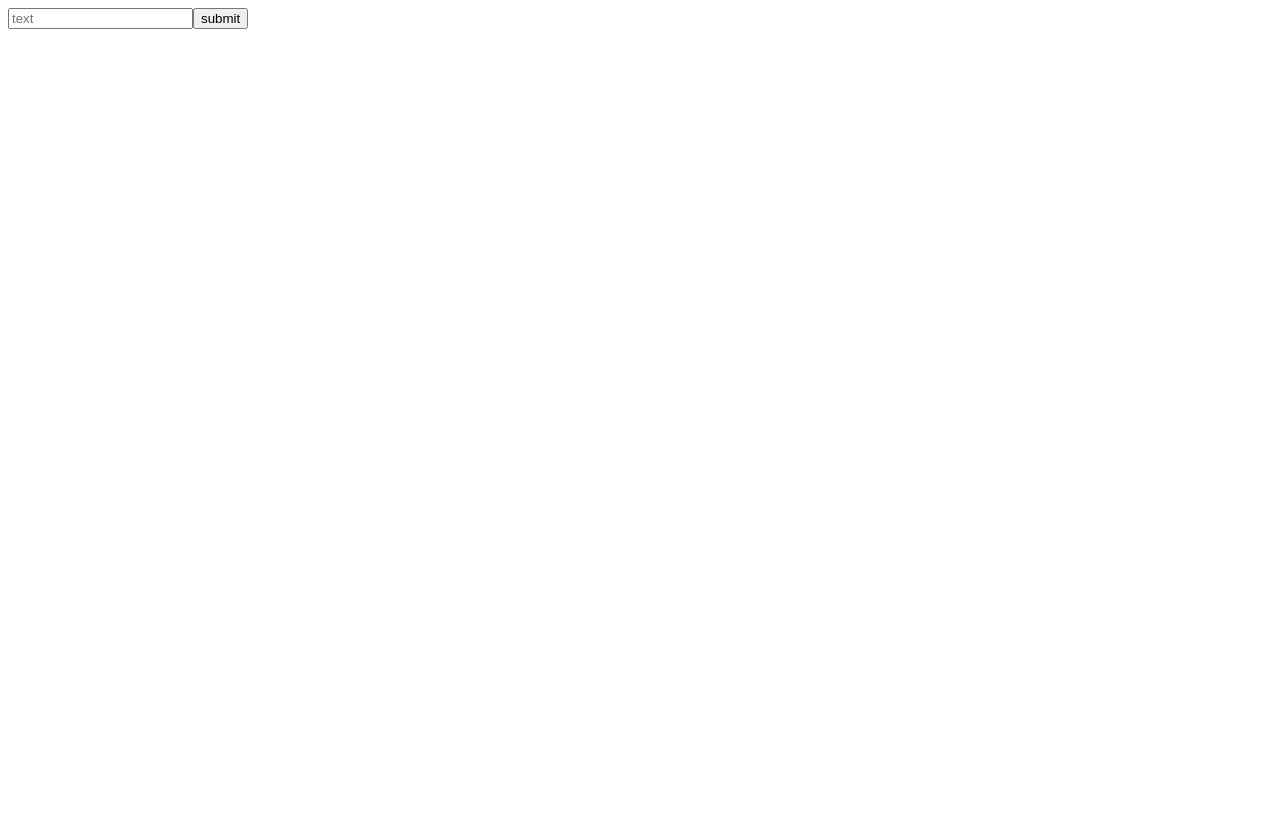
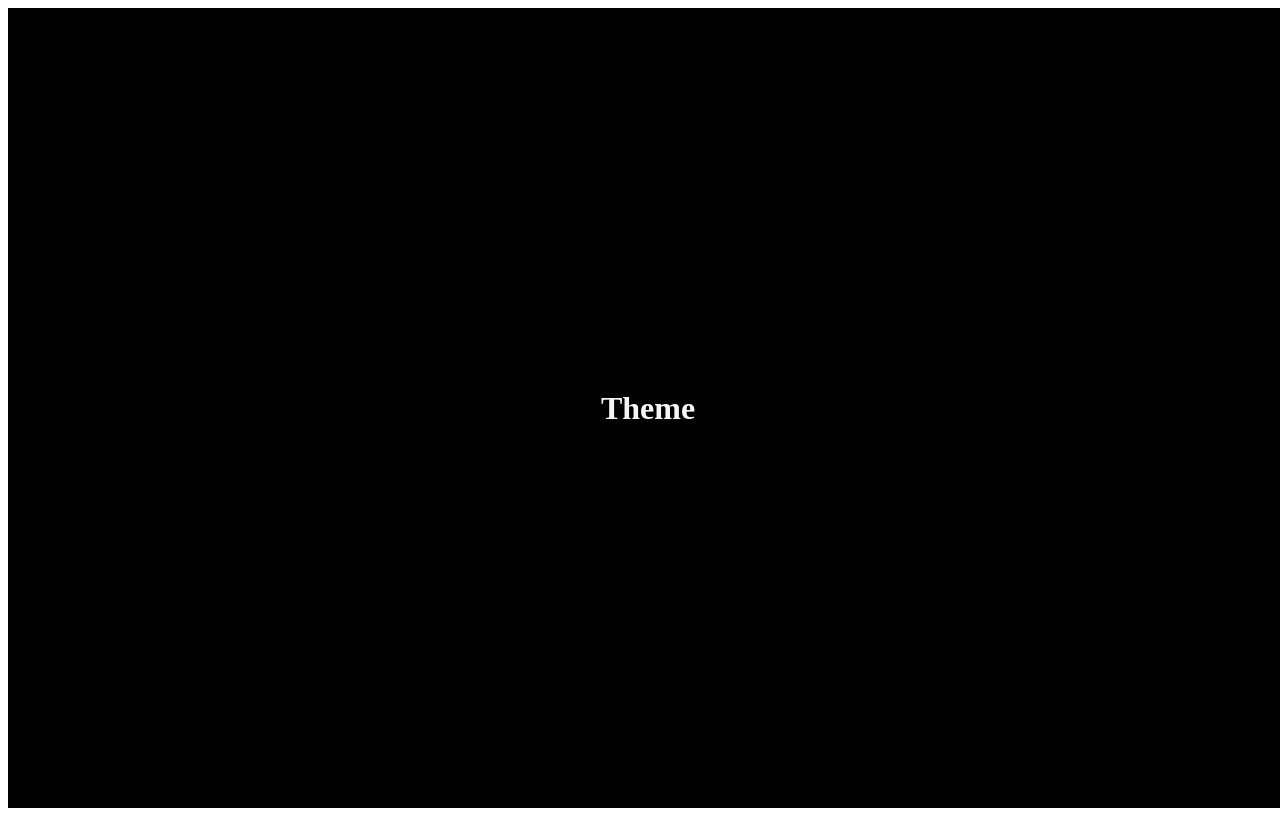
Before and after one commit to Inginginging/Coin_Tracker, a React (Create React App) app: page / in a window 1280 px wide. Built offline with nearby package versions, Linux system fonts and the light colour scheme.

Commit message:
Theme using TS & styled-component

```diff
--- a/src/App.tsx
+++ b/src/App.tsx
@@ -1,27 +1,23 @@
-import React, { useState } from "react";
+import styled from "styled-components";
+
+const Container = styled.div`
+  width: 100vw;
+  height: 100vh;
+  display: flex;
+  justify-content: center;
+  align-items: center;
+  //ThemeProvider로 감싸져 있는 App이므로 theme의 속성 사용 가능
+  background-color: ${(props) => props.theme.bgColor};
+`;
+const H1 = styled.h1`
+  color: ${(props) => props.theme.textColor};
+`;
 
 function App() {
-  const [value, setValue] = useState(""); //""로 초기화 하여 ts에서 알아서 value의 type을 string으로 인식
-  //ts에서 event를 typing 하는 방법
-  const onChange = (event: React.FormEvent<HTMLInputElement>) => {
-    setValue(event.currentTarget.value);
-  };
-  const onSubmit = (event: React.FormEvent<HTMLFormElement>) => {
-    event.preventDefault();
-    console.log("typed", value);
-  };
   return (
-    <div>
-      <form onSubmit={onSubmit}>
-        <input
-          type="text"
-          placeholder="text"
-          value={value}
-          onChange={onChange}
-        />
-        <button>submit</button>
-      </form>
-    </div>
+    <Container>
+      <H1>Theme</H1>
+    </Container>
   );
 }
 
--- a/src/index.tsx
+++ b/src/index.tsx
@@ -1,10 +1,14 @@
 import React from "react";
 import ReactDOM from "react-dom";
+import { ThemeProvider } from "styled-components";
 import App from "./App";
+import { darkMode, lightMode } from "./theme";
 
 ReactDOM.render(
   <React.StrictMode>
-    <App />
+    <ThemeProvider theme={darkMode}>
+      <App />
+    </ThemeProvider>
   </React.StrictMode>,
   document.getElementById("root")
 );
--- /dev/null
+++ b/src/theme.ts
@@ -0,0 +1,14 @@
+import { DefaultTheme } from "styled-components";
+
+//DefaultTheme의 type으로 theme 설정
+export const lightMode: DefaultTheme = {
+  bgColor: "whitesmoke",
+  textColor: "black",
+  btnColor: "red",
+};
+
+export const darkMode: DefaultTheme = {
+  bgColor: "black",
+  textColor: "whitesmoke",
+  btnColor: "red",
+};
```
Also changed, not shown: src/styled.d.ts (added, +9 -0 lines).
